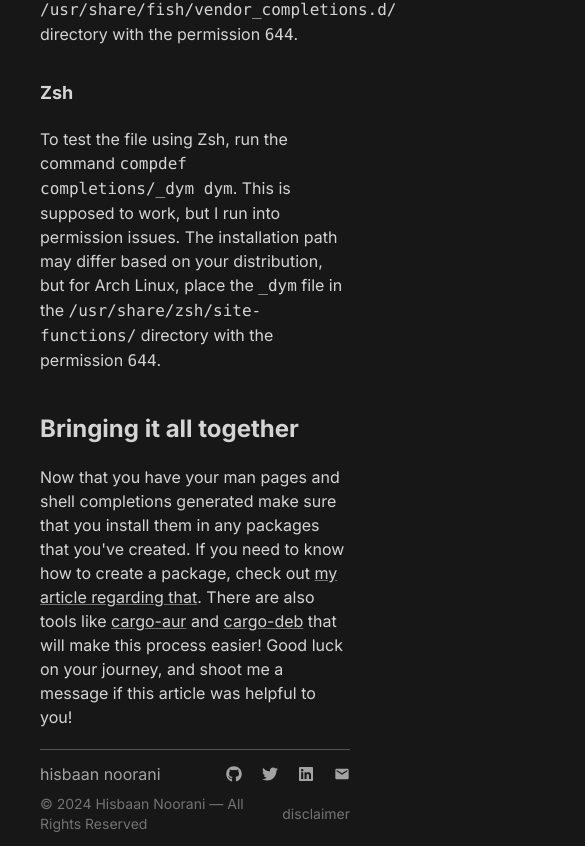
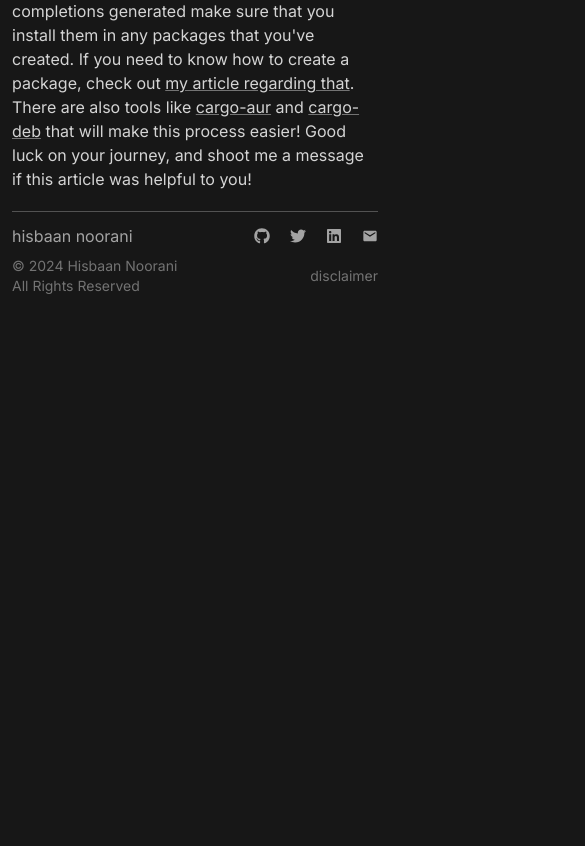
Before and after one commit to hisbaan/hisbaan.com, a Next.js app: page /articles/autogenerate-rust-documentation in a window 390 px wide. Shown: the part 6747-7593 px from the top of the page, 585 px wide, since content can reach past the window. After the commit the page ends 7055 px from the top, so only its background shows below. Built offline with nearby package versions, Linux system fonts and the light colour scheme.

Commit message:
Fix some responsive design issues

```diff
--- a/src/app/layout.tsx
+++ b/src/app/layout.tsx
@@ -23,7 +23,7 @@ export default function RootLayout({
   return (
     <html lang="en" suppressHydrationWarning={true}>
       <body
-        className={`m-auto flex h-dvh w-full max-w-2xl flex-col justify-between gap-5 bg-neutral-900 text-neutral-300 [&>*]:mx-10 ${inter.className}`}
+        className={`m-auto flex h-dvh w-full max-w-2xl flex-col justify-between gap-5 bg-neutral-900 text-neutral-300 [&>*]:mx-3 ${inter.className}`}
         suppressHydrationWarning={true}
       >
         <div>
--- a/src/components/footer.tsx
+++ b/src/components/footer.tsx
@@ -23,9 +23,9 @@ export default function Footer() {
         </div>
       </div>
       <div className="flex items-center justify-between text-sm text-neutral-500">
-        <div>
-          &copy; {new Date().getFullYear()} Hisbaan Noorani — All Rights
-          Reserved
+        <div className="flex flex-col">
+          <div>&copy; {new Date().getFullYear()} Hisbaan Noorani</div>
+          <div>All Rights Reserved</div>
         </div>
         <Link href="/disclaimer">disclaimer</Link>
       </div>
```
